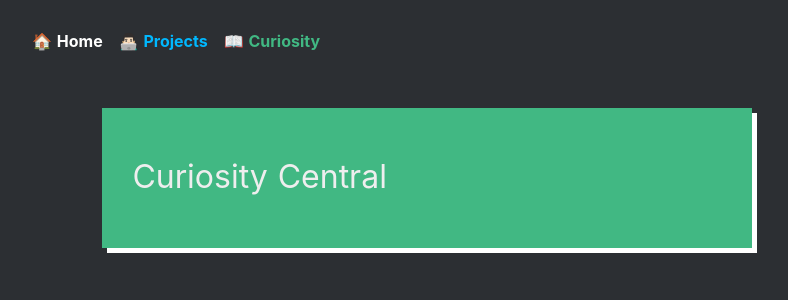
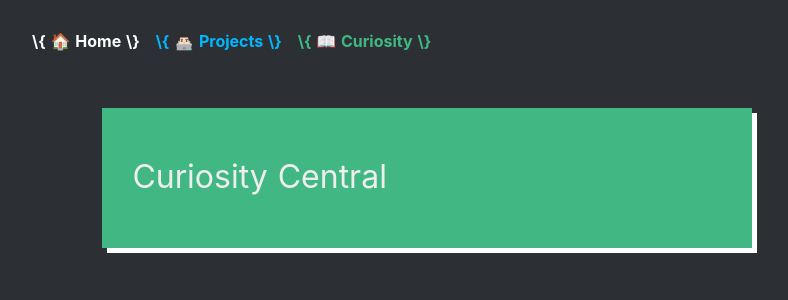
Before and after one commit to Uvacoder/test-abclinks2, a Nuxt app: page /StayCurious in a window 1280 px wide. Shown: the top 300 px of the page, without its empty margins (0-788 px from the left). Built offline with nearby package versions, Linux system fonts and the light colour scheme; a web font is replaced by a local one.

Commit message:
Update AppNav.vue

```diff
--- a/components/AppNav.vue
+++ b/components/AppNav.vue
@@ -1,8 +1,8 @@
 <template>
     <nav class="pa3 pa4-ns">
-        <nuxt-link class="link dim white b f6 f5-ns dib mr3" exact to="/">🏠 Home</nuxt-link>
-        <nuxt-link class="link dim blue b f6 f5-ns dib mr3" exact to="/Projects">👨🏻‍💻 Projects</nuxt-link>
-        <nuxt-link class="link dim green b f6 f5-ns dib mr3" exact to="/StayCurious">📖 Curiosity</nuxt-link>
+        <nuxt-link class="link dim white b f6 f5-ns dib mr3" exact to="/">\{ 🏠 Home \}</nuxt-link>
+        <nuxt-link class="link dim blue b f6 f5-ns dib mr3" exact to="/Projects">\{ 👨🏻‍💻 Projects \}</nuxt-link>
+        <nuxt-link class="link dim green b f6 f5-ns dib mr3" exact to="/StayCurious">\{ 📖 Curiosity \}</nuxt-link>
     </nav>
 </template>
 
```
